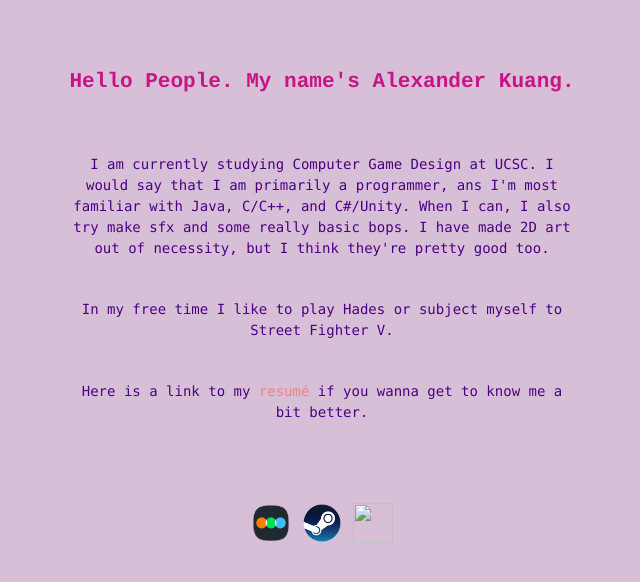
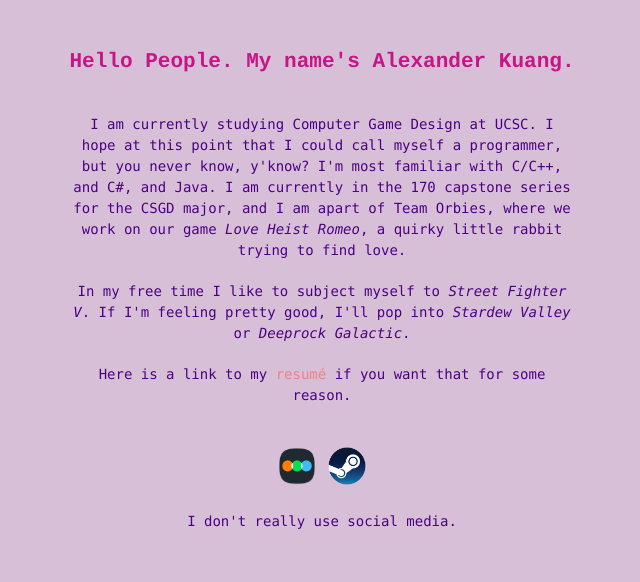
Before and after one commit to thealexanderkuang/thealexanderkuang.github.io, a plain HTML site: page index.html in a window 1280 px wide. Shown: the whole page, without its empty margins (318-958 px from the left). Drawn offline with Linux system fonts and the light colour scheme.

Commit message:
Update index.html

```diff
--- a/index.html
+++ b/index.html
@@ -2,37 +2,38 @@
 </html>
 
 	<header>
-		<br></br>
+		<br>
 		<div>
 			<h3>Hello People. My name's Alexander Kuang.</h3>
 		</div>
-		<br></br>
+		<br>
 	</header>
 
 	<body>
 		<link rel="stylesheet" href="style.css">
 		<div>
 
-			<p>I am currently studying Computer Game Design at UCSC. I would say that I am primarily a programmer, ans I'm most familiar with Java, C/C++, and C#/Unity. When I can, I also try make sfx and some really basic bops. I have made 2D art out of necessity, but I think they're pretty good too.</p>
+			<p>I am currently studying Computer Game Design at UCSC. I hope at this point that I could call myself a programmer, but you never know,  y'know? I'm most familiar with C/C++, and C#, and Java. I am currently in the 170 capstone series for the CSGD major, and I am apart of Team Orbies, where we work on our game <i>Love Heist Romeo</i>, a quirky little rabbit trying to find love.</p>
 
-			<br></br>
+			<br>
 
-			<p>In my free time I like to play Hades or subject myself to Street Fighter V.</p>
+			<p>In my free time I like to subject myself to <i>Street Fighter V</i>. If I'm feeling pretty good, I'll pop into <i>Stardew Valley</i> or <i>Deeprock Galactic</i>.
+			</p>
 
-			<br></br>
+			<br>
 
 			<p>Here is a link to my
 
 				<a href="assets/Resume.pdf" download>resumé</a>
 
-			 if you wanna get to know me a bit better.</p>
+			 if you want that for some reason.</p>
 
-			 <br></br>
+			 <br>
 
 		</div>
 	</body>
 
-	<br></br>
+	<br>
 
 	<footer>
 		<div>
@@ -41,8 +42,14 @@
 
 			<a href="https://steamcommunity.com/id/drippy_peen/"><img src="assets/steam-logo-transparent.png" width="40" height="40">
 			</a>
+		</div>
 
-			<a href="https://soundcloud.com/user-905907609/sets/portfolio/s-xbuhrTpcmaM"><img src="assets/58af04446c252499281ae91f.png" width="40" height="40"></a>
+		<br>
+
+		<div class="center">
+			<p>
+				I don't really use social media.
+			</p>
 		</div>
 	</footer>
 </html>
```
